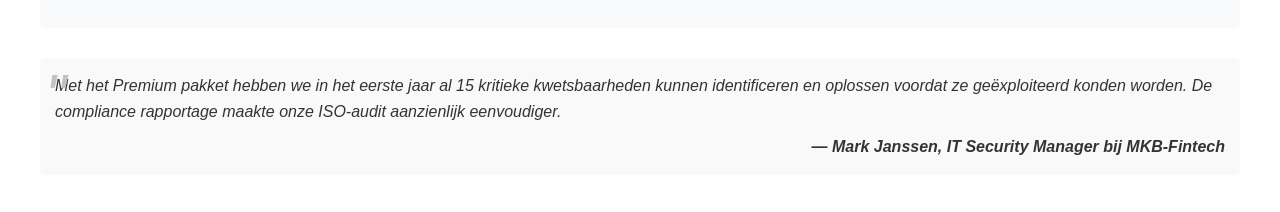
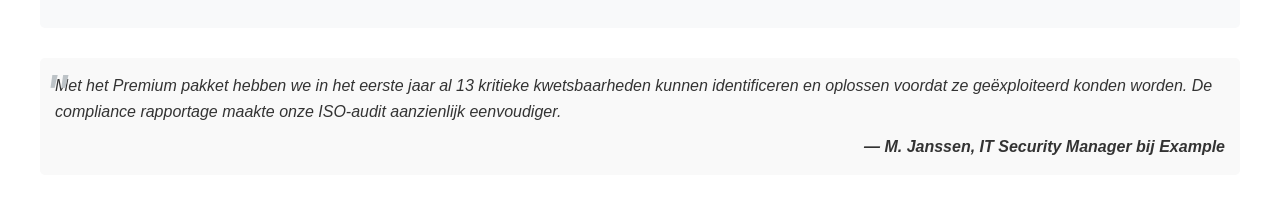
Before and after one commit to jvgassel/pricing, a plain HTML site: page index.html in a window 1280 px wide. Shown: the part 2099-2311 px from the top of the page. Drawn offline with Linux system fonts and the light colour scheme.

Commit message:
Update index.html

```diff
--- a/index.html
+++ b/index.html
@@ -405,8 +405,8 @@
     </div>
 
     <div class="testimonial">
-        Met het Premium pakket hebben we in het eerste jaar al 15 kritieke kwetsbaarheden kunnen identificeren en oplossen voordat ze geëxploiteerd konden worden. De compliance rapportage maakte onze ISO-audit aanzienlijk eenvoudiger.
-        <div class="testimonial-author">— Mark Janssen, IT Security Manager bij MKB-Fintech</div>
+        Met het Premium pakket hebben we in het eerste jaar al 13 kritieke kwetsbaarheden kunnen identificeren en oplossen voordat ze geëxploiteerd konden worden. De compliance rapportage maakte onze ISO-audit aanzienlijk eenvoudiger.
+        <div class="testimonial-author">— M. Janssen, IT Security Manager bij Example</div>
     </div>
 
     <div class="btn-container">
```
